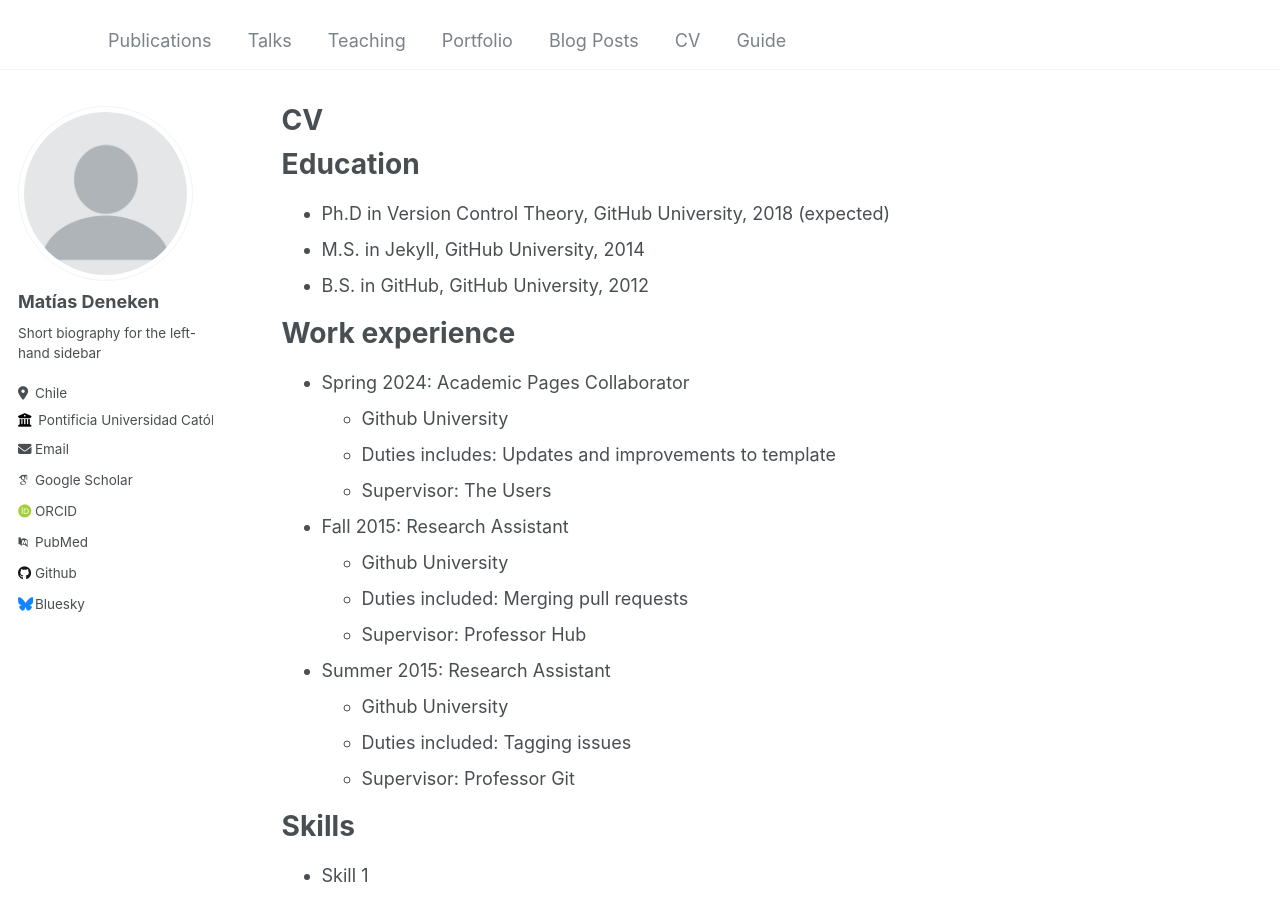
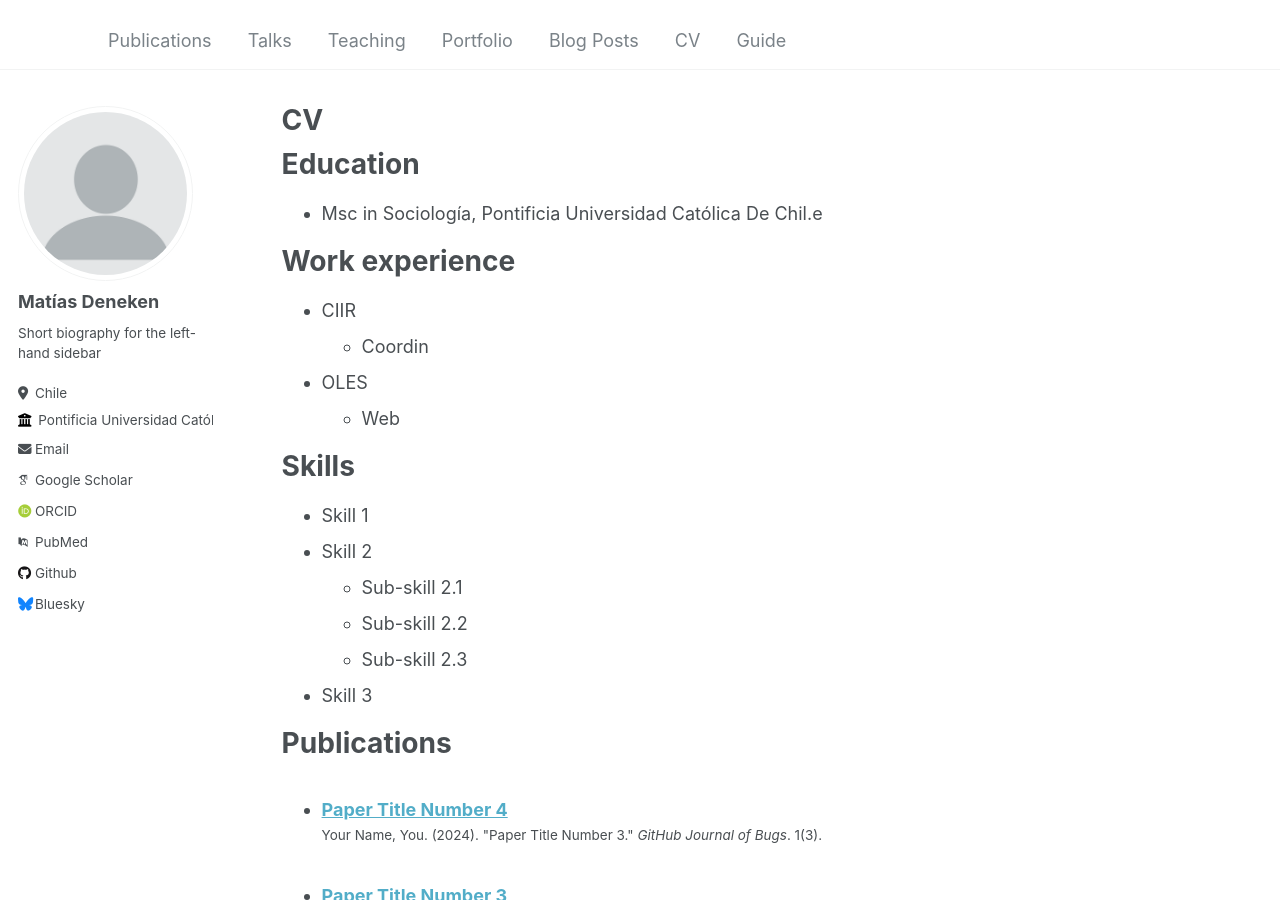
Before and after one commit to matdknu/matdknu.github.io, a Jekyll site: the page built from _pages/cv.md, in a window 1280 px wide and 900 px high. Built offline with Jekyll 4.4.1, drawn with Linux system fonts in a browser that asks for light colours; some web fonts are replaced.

Commit message:
updata_cv.rmd

```diff
--- a/_pages/cv.md
+++ b/_pages/cv.md
@@ -11,26 +11,17 @@ redirect_from:
 
 Education
 ======
-* Ph.D in Version Control Theory, GitHub University, 2018 (expected)
-* M.S. in Jekyll, GitHub University, 2014
-* B.S. in GitHub, GitHub University, 2012
+* Msc in Sociología, Pontificia Universidad Católica De Chil.e
 
 Work experience
 ======
-* Spring 2024: Academic Pages Collaborator
-  * Github University
-  * Duties includes: Updates and improvements to template
-  * Supervisor: The Users
+* CIIR
+  * Coordin
 
-* Fall 2015: Research Assistant
-  * Github University
-  * Duties included: Merging pull requests
-  * Supervisor: Professor Hub
+* OLES
+  * Web
 
-* Summer 2015: Research Assistant
-  * Github University
-  * Duties included: Tagging issues
-  * Supervisor: Professor Git
+
 
 Skills
 ======
```
